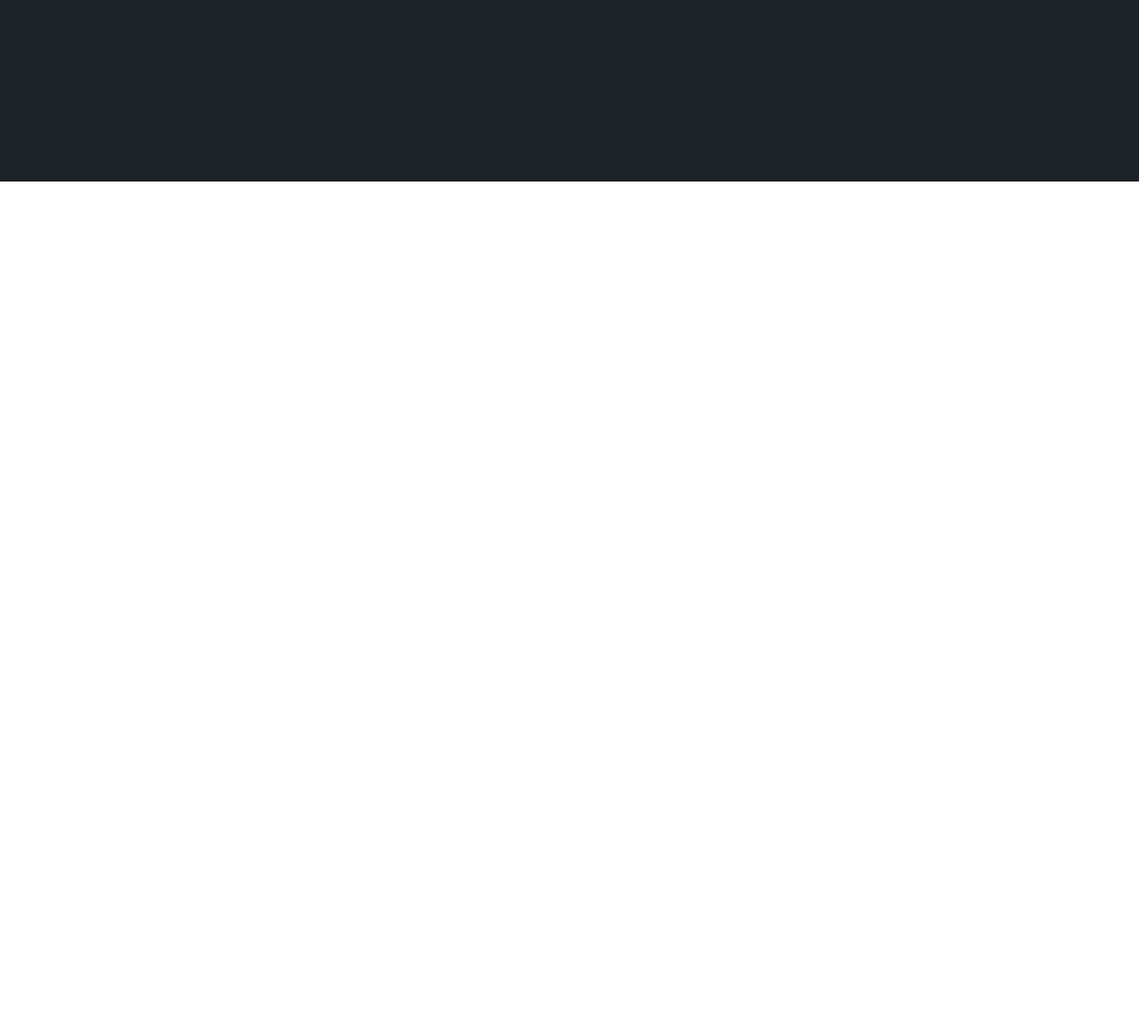
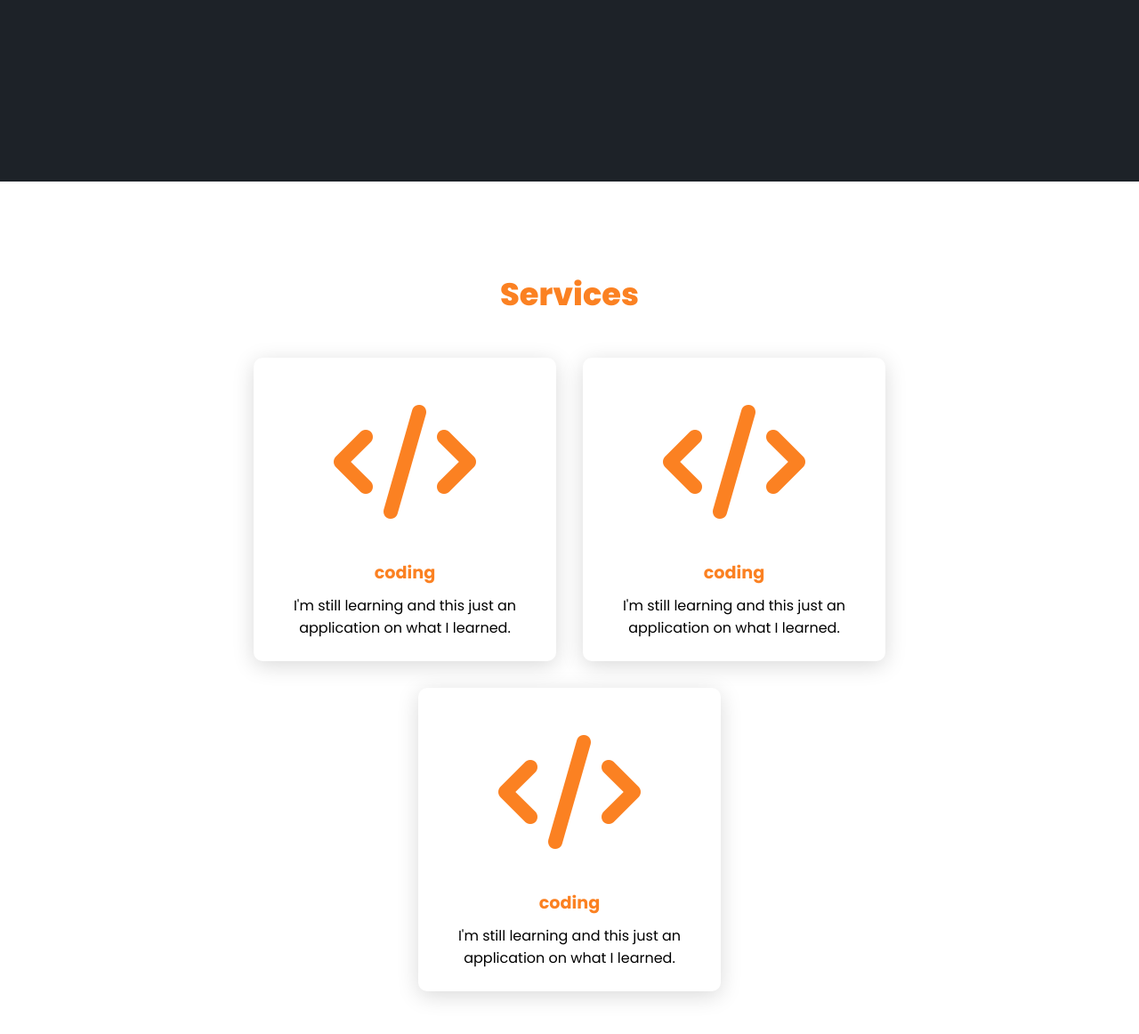
Before and after one commit to Body789/codezilla_portfolio, a plain HTML site: page index.html in a window 1280 px wide. Shown: the part 596-1758 px from the top of the page at 89% size. Before the commit the page ends 800 px from the top, so only its background shows below. Drawn offline with Linux system fonts and the light colour scheme; a web font is replaced by a local one.

Commit message:
projects

```diff
--- a/css/master.css
+++ b/css/master.css
@@ -75,7 +75,7 @@ h2 span {
   margin-top: 10px;
 }
 
-h3 {
+.main h3 {
   color: white;
   font-size: 2em;
   font-weight: 700;
@@ -107,3 +107,50 @@ h3 {
   font-size: 1.7em;
   padding-right: 30px;
 }
+
+.title {
+  display: flex;
+  justify-content: center;
+  color: var(--color-1--, #FB8122);
+  font-size: 2.2em;
+  font-weight: 800;
+  margin-bottom: 30px;
+}
+
+.content {
+  display: flex;
+  justify-content: center;
+  flex-direction: row;
+  flex-wrap: wrap;
+}
+
+.card {
+  background-color: white;
+  width: 21.25em;
+  box-shadow: 0 5px 25px rgba(1 1 1 / 15%);
+  border-radius: 10px;
+  padding: 25px;
+  margin: 15px;
+  transition: 0.7s ease;
+}
+
+.card:hover {
+  transform: scale(1.1);
+}
+
+.icon {
+  color: var(--color-1--, #FB8122);
+  font-size: 8em;
+  text-align: center;
+}
+
+.info {
+  text-align: center;
+}
+
+.info h3{
+  color: var(--color-1--, #FB8122);
+  font-size: 1.2em;
+  font-weight: 700;
+  margin: 10px;
+}
--- a/index.html
+++ b/index.html
@@ -33,5 +33,31 @@
     </div>
   </section>
 
+  <section class="cards" id="services">
+    <h2 class="title">Services</h2>
+    <div class="content">
+      <div class="card">
+        <div class="icon"><i class="fa-solid fa-code"></i></div>
+        <div class="info">
+          <h3>coding</h3>
+          <p>I'm still learning and this just an application on what I learned.</p>
+        </div>
+      </div>
+      <div class="card">
+        <div class="icon"><i class="fa-solid fa-code"></i></div>
+        <div class="info">
+          <h3>coding</h3>
+          <p>I'm still learning and this just an application on what I learned.</p>
+        </div>
+      </div>
+      <div class="card">
+        <div class="icon"><i class="fa-solid fa-code"></i></div>
+        <div class="info">
+          <h3>coding</h3>
+          <p>I'm still learning and this just an application on what I learned.</p>
+        </div>
+      </div>
+    </div>
+  </section>
 </body>
 </html>
```
